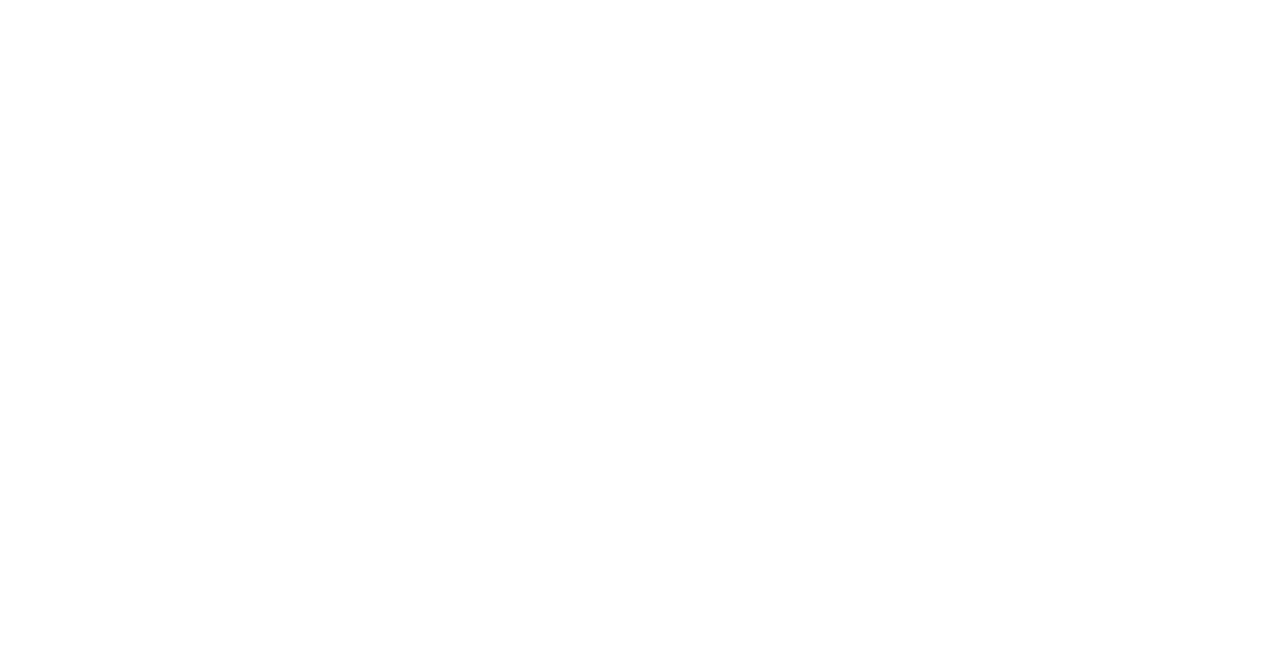
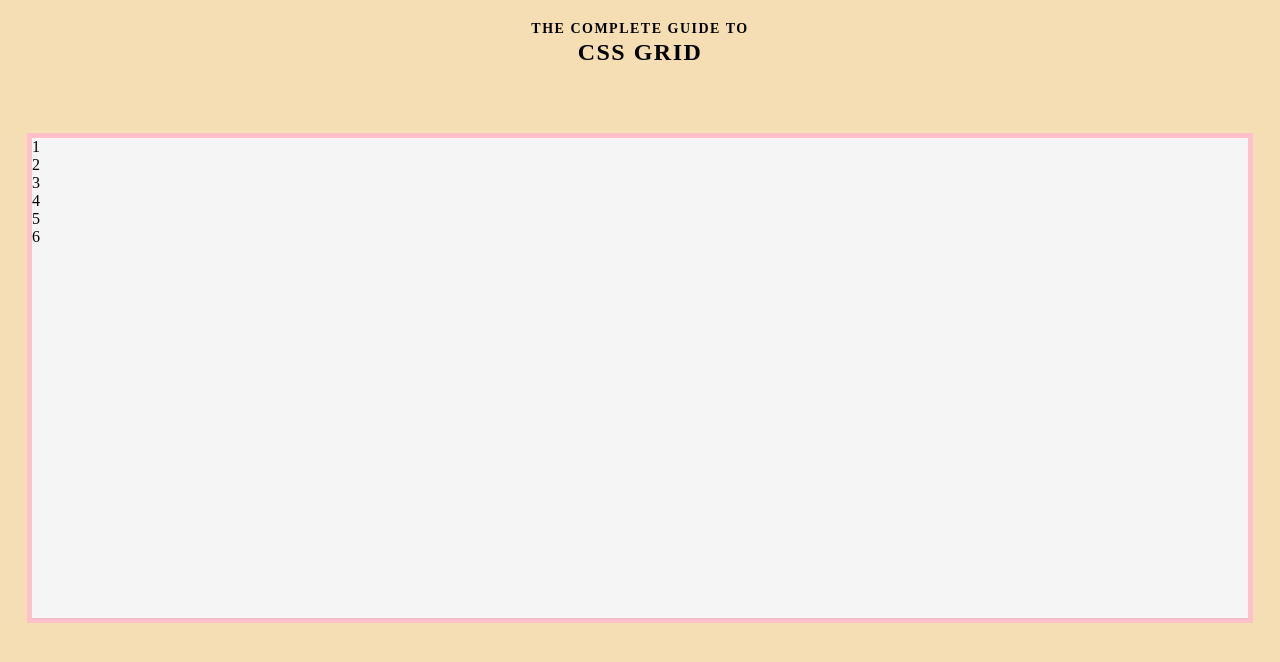
Before and after one commit to DessyZeal/CSSgridnew, a plain HTML site: page grid.html in a window 1280 px wide. Drawn offline with Linux system fonts and the light colour scheme.

Commit message:
new commit

```diff
--- a/grid.css
+++ b/grid.css
@@ -0,0 +1,27 @@
+* {
+    margin: 0;
+    padding: 0;
+    box-sizing: border-box;
+}
+body {
+    background-color: wheat;
+
+}
+.title {
+    font-size: 24px;
+    text-transform: uppercase;
+    letter-spacing: 1.5px;
+    text-align: center;
+    margin-top: .5em;
+    margin-bottom: 3em;
+}
+.title span{
+    font-size: 14px;
+}
+#container {
+    width: 95vw;
+    height: 60vh;
+    margin: 0 auto;
+    background-color: whitesmoke;
+    outline: 5px solid pink;
+}
--- a/grid.html
+++ b/grid.html
@@ -4,8 +4,17 @@
     <meta charset="UTF-8">
     <meta name="viewport" content="width=device-width, initial-scale=1.0">
     <title>Document</title>
+    <link rel="stylesheet" href="grid.css">
 </head>
 <body>
-
+    <h1 class="title"><span>the complete guide to</span> <br> CSS GRID</h1>
+    <div id="container">
+        <div class="item one">1</div>
+        <div class="item two">2</div>
+        <div class="item three">3</div>
+        <div class="item four">4</div>
+        <div class="item five">5</div>
+        <div class="item six">6</div>
+    </div>
 </body>
 </html>
```
